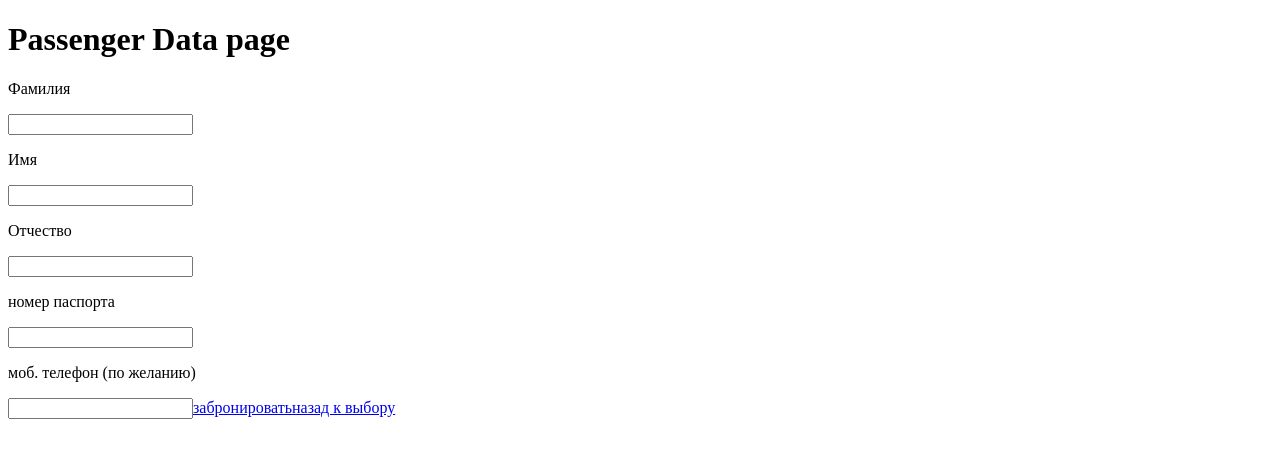
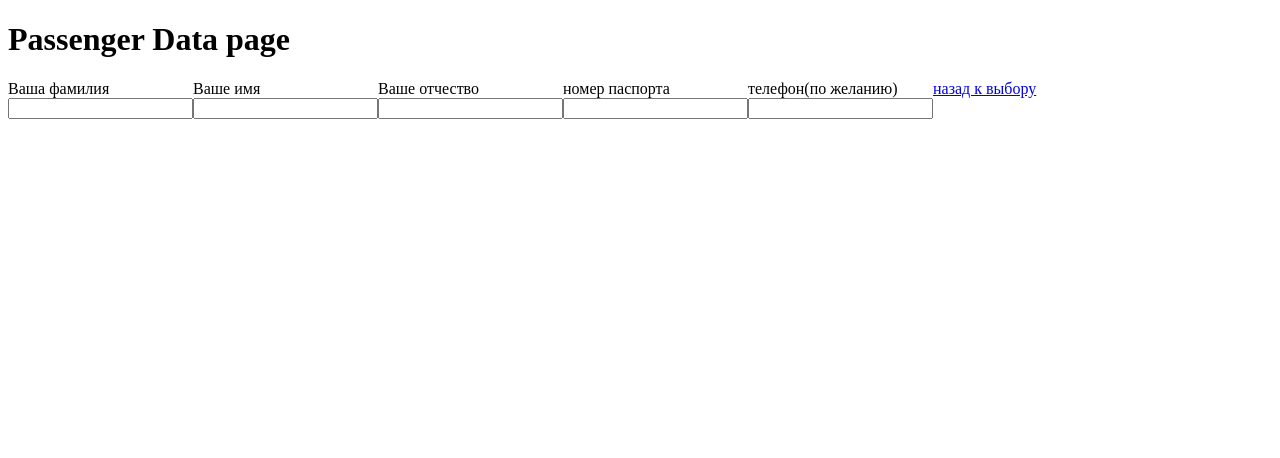
Before and after one commit to NikDoe/tutu-frontend, a React (Create React App) app: page /data in a window 1280 px wide. Shown: the top 458 px of the page. Built offline with nearby package versions, Linux system fonts and the light colour scheme.

Commit message:
feature(tutu): add passenger data

```diff
--- a/src/pages/PassengerData.jsx
+++ b/src/pages/PassengerData.jsx
@@ -1,25 +1,39 @@
 import { Link } from 'react-router-dom';
+import InputField from '../components/InputField';
+import { setBookedTicket } from '../store/slices/trainSlice';
+import { useDispatch, useSelector } from 'react-redux';
 
 export default function PassengerData() {
+	const { firstName, lastName, patronymic, passportData, phone } = useSelector(
+		state => state.trains,
+	);
+	const dispatch = useDispatch();
+
 	const onClickBookTicket = () => {
-		console.log('билет забронирован');
+		const passenger = {
+			firstName,
+			lastName,
+			patronymic,
+			passportData,
+			phone: phone ? phone : '',
+		};
+		dispatch(setBookedTicket(passenger));
 	};
 	return (
 		<div>
 			<h1>Passenger Data page</h1>
-			<p>Фамилия</p>
-			<input type="text" />
-			<p>Имя</p>
-			<input type="text" />
-			<p>Отчество</p>
-			<input type="text" />
-			<p>номер паспорта</p>
-			<input type="text" />
-			<p>моб. телефон (по желанию)</p>
-			<input type="text" />
-			<Link to="/success" onClick={onClickBookTicket}>
-				забронировать
-			</Link>
+			<InputField type="text" label="Ваша фамилия" stateName="lastName" />
+			<InputField type="text" label="Ваше имя" stateName="firstName" />
+			<InputField type="text" label="Ваше отчество" stateName="patronymic" />
+			<InputField type="text" label="номер паспорта" stateName="passportData" />
+			<InputField type="text" label="телефон(по желанию)" stateName="phone" />
+			{firstName && lastName && patronymic && passportData ? (
+				<Link to="/success" onClick={onClickBookTicket}>
+					забронировать
+				</Link>
+			) : (
+				''
+			)}
 			<Link to={'/'}>назад к выбору</Link>
 		</div>
 	);
--- a/src/store/slices/trainSlice.js
+++ b/src/store/slices/trainSlice.js
@@ -2,6 +2,10 @@ import { createSlice } from '@reduxjs/toolkit';
 
 const initialState = {
 	firstName: '',
+	lastName: '',
+	patronymic: '',
+	passportData: '',
+	phone: '',
 	bookedTicket: {},
 	seat: 0,
 	van: 0,
```
